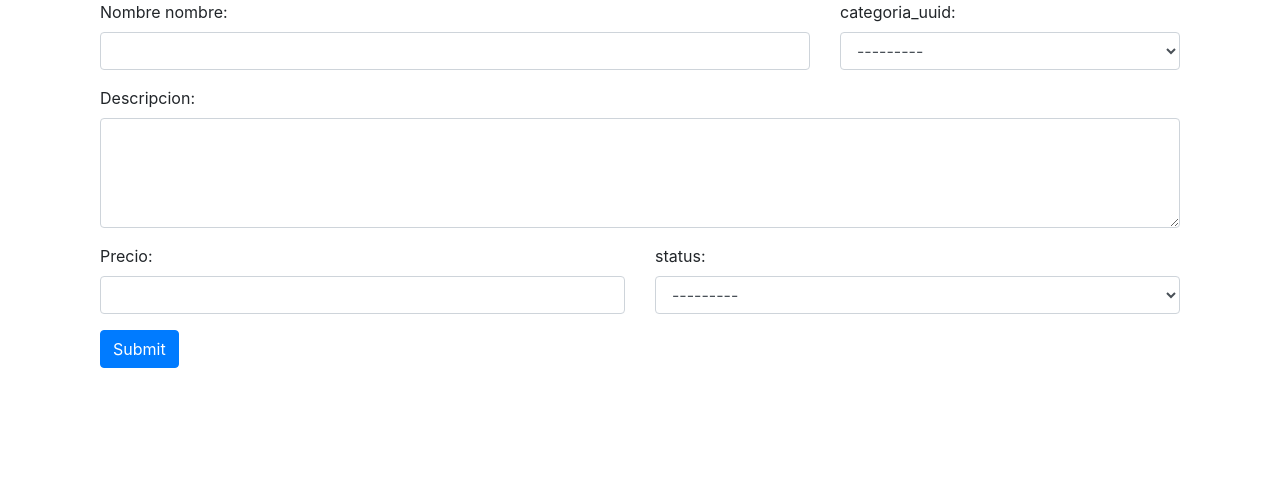
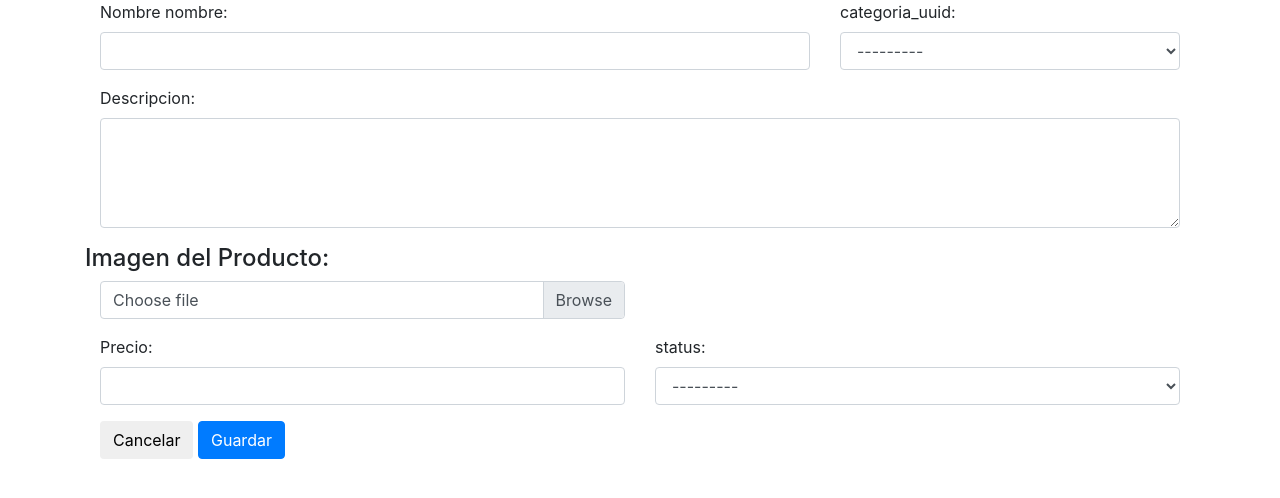
Before and after one commit to esgonz/restalli, a Django app: page /menu/nuevo/ in a window 1280 px wide. Shown: the top 498 px of the page. Run offline with Django 3.2, Linux system fonts and the light colour scheme; data comes from the database, SQL or seed files in the repository; both versions use the stored data as it was after the commit; some libraries are stand-ins or nearby versions.

Commit message:
subir imagen
funcionarios para subir imagen funcionando en menú. modulo menú pueden
ver como funciona agregando simplemente el campo imagen en el modelo.

IMPORTANTE:
Se debe instalar “pillow” con comando:
 pip install pillow

```diff
--- a/restalli/menu/forms.py
+++ b/restalli/menu/forms.py
@@ -7,6 +7,7 @@
 		fields = [
 		'nombre',
 		'descripcion',
+		'imagen',
 		'precio',
 		'status',
 		'categoria_uuid'] # list of fields you want from model
--- a/restalli/menu/models.py
+++ b/restalli/menu/models.py
@@ -26,6 +26,7 @@
     nombre = models.CharField(max_length=45)
     slug = models.SlugField(unique=True, max_length=255)
     descripcion = models.CharField(max_length=250)
+    imagen = models.ImageField(upload_to='productos_menu', blank=True)
     precio = models.DecimalField(max_digits=9, decimal_places=2)
     created = models.DateTimeField(auto_now_add=True)
     updated = models.DateTimeField(auto_now=True)
@@ -40,11 +41,6 @@
                     'slug':self.slug,
                     'categoria': self.categoria_uuid
                 })
-
-    def save( self, *args, **kwargs):
-        if not self.slug:
-            self.slug= slugify(self.nombre)
-            super(ProductosMenu, self).save(*args, **kwargs)
 
     def __str__(self):
         return "%s" % (self.nombre)
--- a/restalli/menu/templates/menu/productosMenu_form.html
+++ b/restalli/menu/templates/menu/productosMenu_form.html
@@ -4,7 +4,7 @@
 
 {% block content %}
 <div class="col-12">
-	<form method="post">
+	<form method="post" enctype="multipart/form-data">
 		{% csrf_token %}
 
 
@@ -42,6 +42,22 @@
 			</div>
 		</div>
 
+		<div class="row">
+			<h4>Imagen del Producto:</h4>
+			<div class="form-group col-6">
+				<div class="image-responsive">
+
+				</div>
+			</div>
+
+			<div class="form-group col-6">
+				<div class="custom-file">
+				  <input type="file" class="custom-file-input" name="imagen" id="imagen">
+				  <label class="custom-file-label" for="customFile">Choose file</label>
+				</div>
+			</div>
+		</div>
+
 
 
 		<div class="row">
@@ -67,8 +83,8 @@
 
 
 
-
-        <input type="submit" value="Submit" class="btn btn-primary"/>
+		<input type="button" value="Cancelar" class="btn btn-default"/>
+        <input type="submit" value="Guardar" class="btn btn-primary"/>
     </form>
 </div>
 {% endblock %}
--- a/restalli/menu/templates/menu/productosmenu_list.html
+++ b/restalli/menu/templates/menu/productosmenu_list.html
@@ -34,7 +34,7 @@
                                         <b>{{ menu.precio }}</b>
                                     </td>
                                     <td>
-
+                                      <a class="btn-primary" href="{% url "menu:update" pk=menu.uuid %}">
                                     </td>
                                 </tr>
                                 {% endfor %}
--- a/restalli/menu/urls.py
+++ b/restalli/menu/urls.py
@@ -6,7 +6,7 @@
     path('', views.MenuList.as_view(), name='list'),
     path('nuevo/', views.MenuCreation.as_view(), name='create'),
     path('<int:pk>/', views.MenuDetail.as_view(), name='detail'),
-    path('<int:pk>/', views.MenuUpdate.as_view(), name='update'),
+    path('editar/<pk>/', views.MenuUpdate.as_view(), name='update'),
     path('<int:pk>/', views.MenuDelete.as_view(), name='delete'),
     path('categoria/', views.CategoriaList.as_view(), name='catList'),
     path('categoria/nuevo/', views.CategoriaCreation.as_view(), name='catCreate'),
--- a/restalli/restalli/urls.py
+++ b/restalli/restalli/urls.py
@@ -15,9 +15,14 @@
 """
 from django.contrib import admin
 from django.urls import path, include
-
+from django.conf import settings
+from django.conf.urls.static import static
 urlpatterns = [
     path('admin/', admin.site.urls),
     path('menu/', include('menu.urls')),
     path('stock/', include('stock.urls'))
-]
+] + static(settings.MEDIA_URL, document_root=settings.MEDIA_ROOT)
+
+if settings.DEBUG:
+    urlpatterns += static(settings.STATIC_URL, document_root = settings.STATIC_ROOT)
+    urlpatterns += static(settings.MEDIA_URL, document_root = settings.MEDIA_ROOT)
```
Also changed, not shown: restalli/restalli/settings.py (+4 -6 lines), restalli/db.sqlite3, restalli/menu/migrations/0003_productosmenu_imagen.py (added), restalli/restalli/media/productos_menu/matrice-600-pro_3.jpg (added), restalli/restalli/media/productos_menu/s3-bg-3682131a22b8bd04043a985c5bbfba02-680x634.jpg (added), 1 other file.
